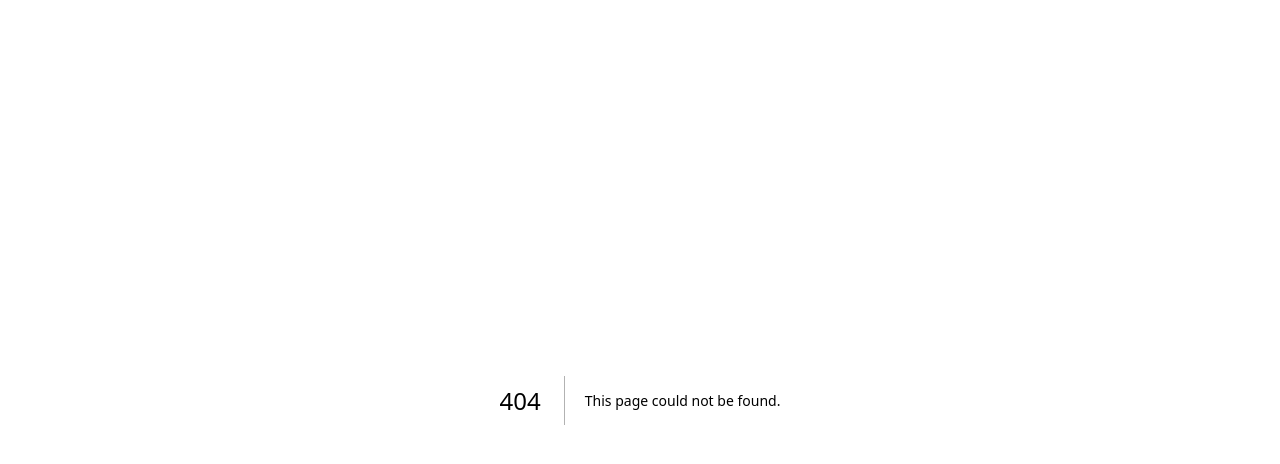
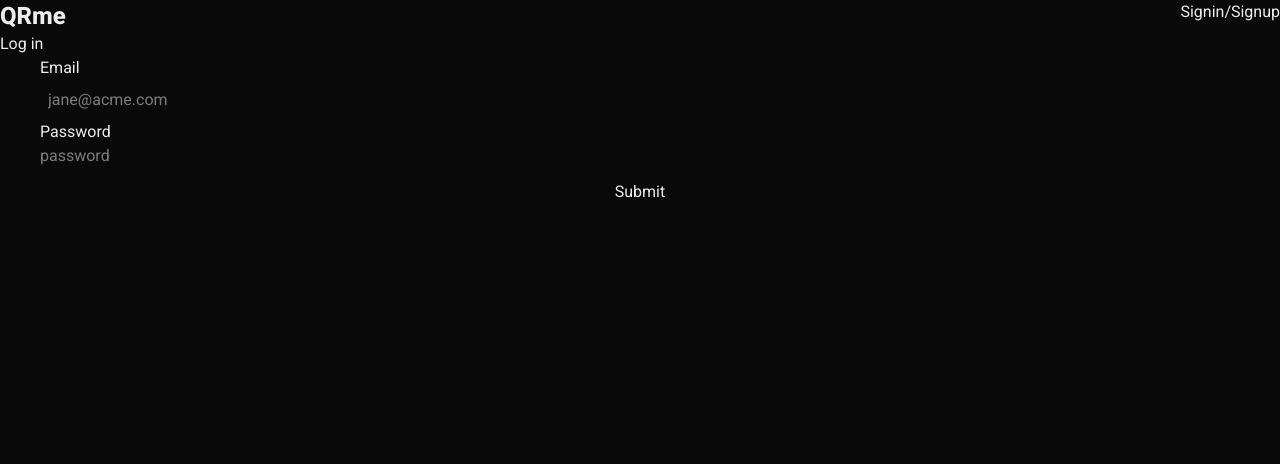
Before and after one commit to Tyubit/QRme, a Next.js app: page /auth/login in a window 1280 px wide. Before the commit this address had no page. Shown: the top 464 px of the page. Built offline with nearby package versions, Linux system fonts and the light colour scheme.

Commit message:
forms test

```diff
--- a/package.json
+++ b/package.json
@@ -13,10 +13,12 @@
     "@emotion/styled": "^11.14.1",
     "@gsap/react": "^2.1.2",
     "@mui/material": "^7.2.0",
+    "formik": "^2.4.6",
     "gsap": "^3.13.0",
     "next": "15.3.4",
     "react": "^19.0.0",
-    "react-dom": "^19.0.0"
+    "react-dom": "^19.0.0",
+    "zustand": "^5.0.6"
   },
   "devDependencies": {
     "@eslint/eslintrc": "^3",
--- /dev/null
+++ b/src/app/auth/login/page.tsx
@@ -0,0 +1,43 @@
+'use client';
+
+import ReactDOM from 'react-dom';
+import { Formik, Field, Form } from 'formik';
+
+export default function Login (){
+
+return (
+    <div className=''>
+        <h1>Log in</h1>
+        <Formik
+            initialValues={{ email: '', password: '' }}
+            onSubmit={async (values) => {
+                await new Promise((r) => setTimeout(r, 500));
+                alert(JSON.stringify(values, null, 2));
+            }}
+        >
+            {({ isSubmitting }) => (
+            <Form className='flex flex-col px-10'>
+            <label htmlFor="email">Email</label>
+            <Field name="email" placeholder="jane@acme.com" type="email" className="p-2"/>
+            <label htmlFor="email">Password</label>
+            <Field name="password" placeholder="password" type="password" />
+            <button type="submit" disabled={isSubmitting} className='p-3'>
+                Submit
+            </button>
+            </Form>
+            )}
+        </Formik>
+    </div>
+)
+}
+
+
+function validateEmail(value: string) {
+    let error;
+    if (!value) {
+        error = 'Required';
+    } else if (!/^[A-Z0-9._%+-]+@[A-Z0-9.-]+\.[A-Z]{2,4}$/i.test(value)) {
+        error = 'Invalid email address';
+    }
+    return error;
+  }
--- /dev/null
+++ b/src/app/auth/signup/page.tsx
@@ -0,0 +1,7 @@
+import React from 'react'
+
+export default function Signup (){
+return (
+<div>signup</div>
+)
+}
--- a/src/app/globals.css
+++ b/src/app/globals.css
@@ -1,7 +1,4 @@
 @import "tailwindcss";
-@tailwind base;
-@tailwind components;
-@tailwind utilities;
 
 :root {
   --background: #ffffff;
@@ -15,7 +12,7 @@
   --font-arch: var(--font-archivo);
 }
 
-@media (prefers-color-scheme: dark) {
+@media (prefers-color-scheme: light) {
   :root {
     --background: #0a0a0a;
     --foreground: #ededed;
--- a/src/app/layout.tsx
+++ b/src/app/layout.tsx
@@ -1,6 +1,8 @@
 import type { Metadata } from "next";
 import { Roboto, Archivo } from "next/font/google";
 import "./globals.css";
+
+import Header from "@/components/Header";
 
 const roboto = Roboto({
   variable: "--font-roboto",
@@ -27,6 +29,7 @@ export default function RootLayout({
       <body
         className={`${roboto.variable} ${archivo.variable} antialiased`}
       >
+        <Header/>
         {children}
       </body>
     </html>
--- a/src/app/page.tsx
+++ b/src/app/page.tsx
@@ -5,7 +5,6 @@ export default function Home() {
   return (
     <div className="">
       <h1 className="">Heloo</h1>
-      <h2 className="">Bye</h2>
     </div>
   );
 }
--- a/src/app/profile/layout.tsx
+++ b/src/app/profile/layout.tsx
@@ -0,0 +1,7 @@
+export default function ProfileLayout({ children, }: Readonly<{ children: React.ReactNode; }>) {
+    return (
+      <main className="w-screen h-[calc(100vh-64px)] overflow-hidden">
+            {children}
+      </main>
+  );
+}
--- a/src/app/profile/page.tsx
+++ b/src/app/profile/page.tsx
@@ -0,0 +1,7 @@
+import React from 'react'
+
+export default function Profile () {
+return (
+<div>PROFILE</div>
+)
+}
--- /dev/null
+++ b/src/components/Header.tsx
@@ -0,0 +1,12 @@
+import React from 'react'
+
+const Header = () => {
+return (
+<header className='flex justify-between'>
+    <h1 className='text-2xl font-extrabold'><a href="/">QRme</a></h1>
+    <a href="/auth/login">Signin/Signup</a>
+</header>
+)
+}
+
+export default Header
```
Also changed, not shown: 1 other file (tests, documents, lock files or other folders).
